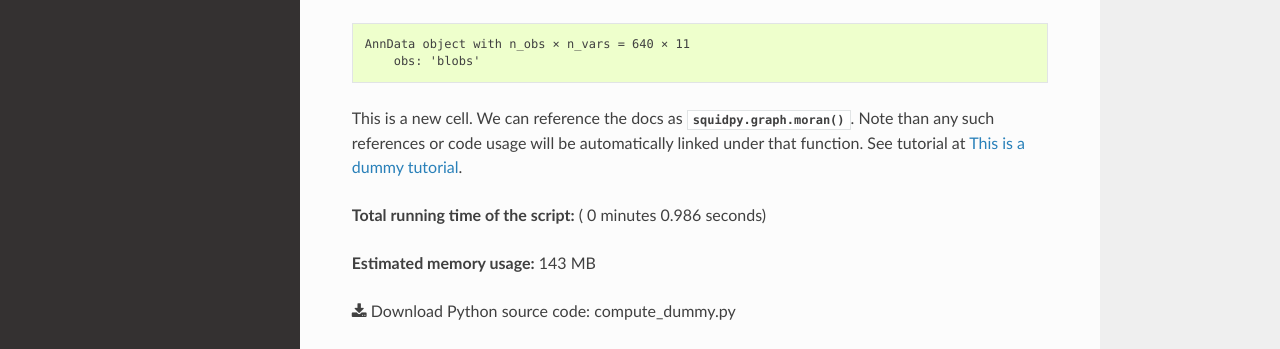
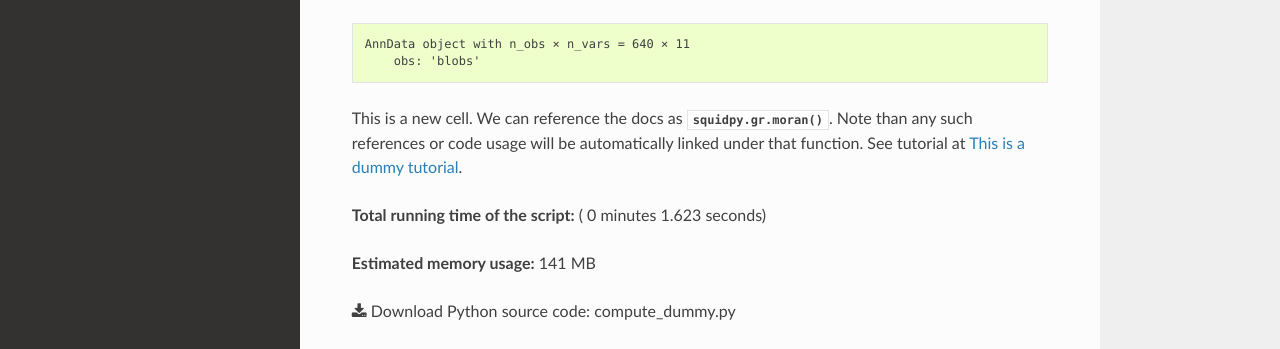
Before and after one commit to scverse/squidpy_notebooks, a Sphinx documentation site: the page built from docs/source/auto_examples/graph/compute_dummy.rst, in a window 1280 px wide and 1113 px high. Shown: the part 523-872 px from the top of the window. Built offline with Sphinx 7.4.7 and the Read the Docs theme 2.0.0, drawn with Linux system fonts in a browser that asks for light colours.

Commit message:
[ci skip] Regenerate files

```diff
--- a/docs/source/auto_examples/graph/compute_dummy.rst
+++ b/docs/source/auto_examples/graph/compute_dummy.rst
@@ -42,16 +42,16 @@ All examples should be prefixed with either **compute_** or **plot_**.
 
 
 
-This is a new cell. We can reference the docs as :func:`squidpy.graph.moran`.
+This is a new cell. We can reference the docs as :func:`squidpy.gr.moran`.
 Note than any such references or code usage will be automatically linked under that function.
 See tutorial at :ref:`sphx_glr_auto_tutorials_tutorial_dummy.py`.
 
 
 .. rst-class:: sphx-glr-timing
 
-   **Total running time of the script:** ( 0 minutes  0.986 seconds)
+   **Total running time of the script:** ( 0 minutes  1.623 seconds)
 
-**Estimated memory usage:**  143 MB
+**Estimated memory usage:**  141 MB
 
 
 .. _sphx_glr_download_auto_examples_graph_compute_dummy.py:
--- a/docs/source/auto_examples/graph/sg_execution_times.rst
+++ b/docs/source/auto_examples/graph/sg_execution_times.rst
@@ -5,8 +5,8 @@
 
 Computation times
 =================
-**00:00.986** total execution time for **auto_examples_graph** files:
+**00:01.623** total execution time for **auto_examples_graph** files:
 
 +-----------------------------------------------------------------------------+-----------+----------+
-| :ref:`sphx_glr_auto_examples_graph_compute_dummy.py` (``compute_dummy.py``) | 00:00.986 | 143.0 MB |
+| :ref:`sphx_glr_auto_examples_graph_compute_dummy.py` (``compute_dummy.py``) | 00:01.623 | 140.9 MB |
 +-----------------------------------------------------------------------------+-----------+----------+
--- a/docs/source/auto_tutorials/sg_execution_times.rst
+++ b/docs/source/auto_tutorials/sg_execution_times.rst
@@ -5,8 +5,8 @@
 
 Computation times
 =================
-**00:00.234** total execution time for **auto_tutorials** files:
+**00:00.284** total execution time for **auto_tutorials** files:
 
 +--------------------------------------------------------------------------+-----------+--------+
-| :ref:`sphx_glr_auto_tutorials_tutorial_dummy.py` (``tutorial_dummy.py``) | 00:00.234 | 8.9 MB |
+| :ref:`sphx_glr_auto_tutorials_tutorial_dummy.py` (``tutorial_dummy.py``) | 00:00.284 | 9.2 MB |
 +--------------------------------------------------------------------------+-----------+--------+
--- a/docs/source/auto_tutorials/tutorial_dummy.rst
+++ b/docs/source/auto_tutorials/tutorial_dummy.rst
@@ -52,7 +52,7 @@ Initialize the :mod:`anndata` object.
 
 
 
-This is a new cell. We can reference the docs as :func:`squidpy.graph.moran`.
+This is a new cell. We can reference the docs as :func:`squidpy.gr.moran`.
 Note than any such references or code usage will be automatically linked under that function.
 See example at :ref:`sphx_glr_auto_examples_graph_compute_dummy.py`.
 
@@ -60,7 +60,7 @@ See example at :ref:`sphx_glr_auto_examples_graph_compute_dummy.py`.
 .. code-block:: default
 
     adata.obsm["spatial"] = np.stack([r.randint(0, 500, 200), r.randint(0, 500, 200)], axis=1)
-    # sp.graph.spatial_connectivity(adata, obsm="spatial", n_rings=2)  # TODO
+    # sp.gr.spatial_connectivity(adata, obsm="spatial", n_rings=2)  # TODO
     adata
 
 
```
Also changed, not shown: other parts of docs/source/auto_tutorials/tutorial_dummy.rst (+1 -1 lines), docs/source/auto_examples/graph/compute_dummy.ipynb, docs/source/auto_tutorials/tutorial_dummy.ipynb, 1 other file.
